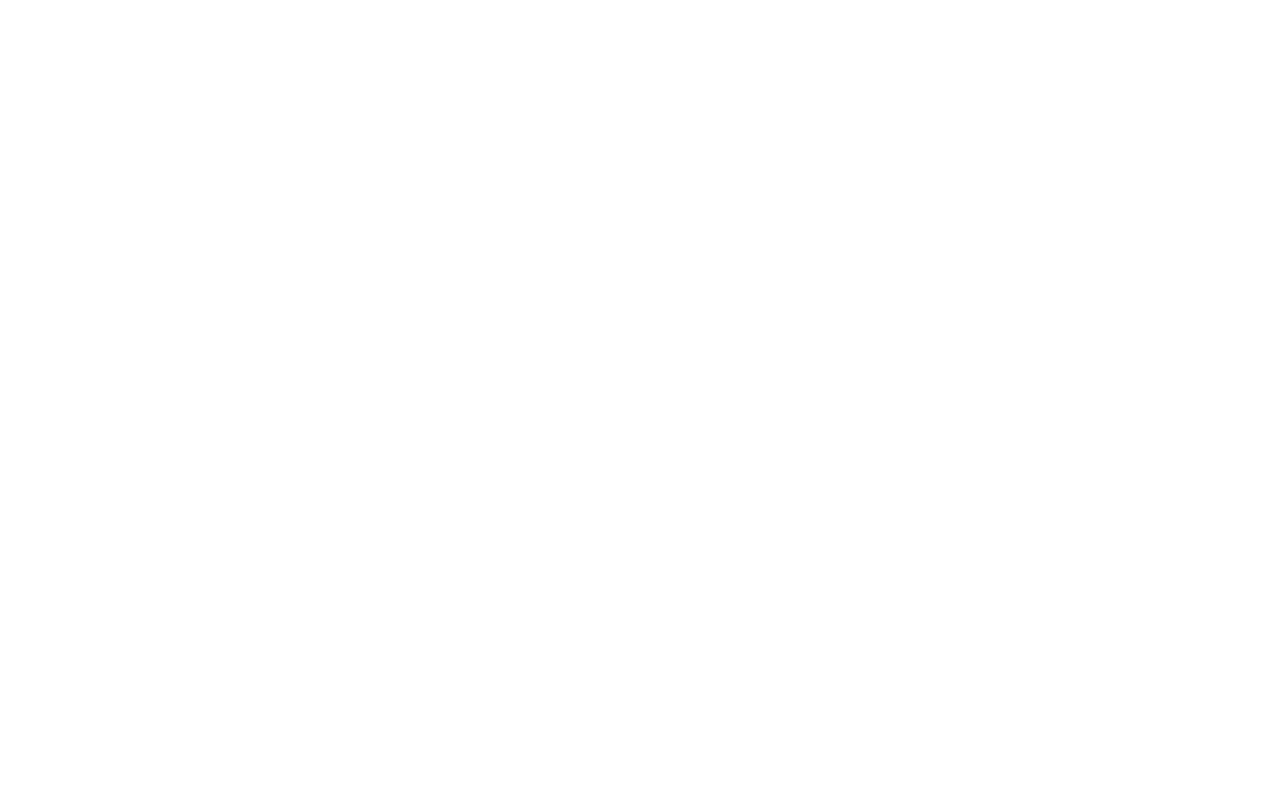
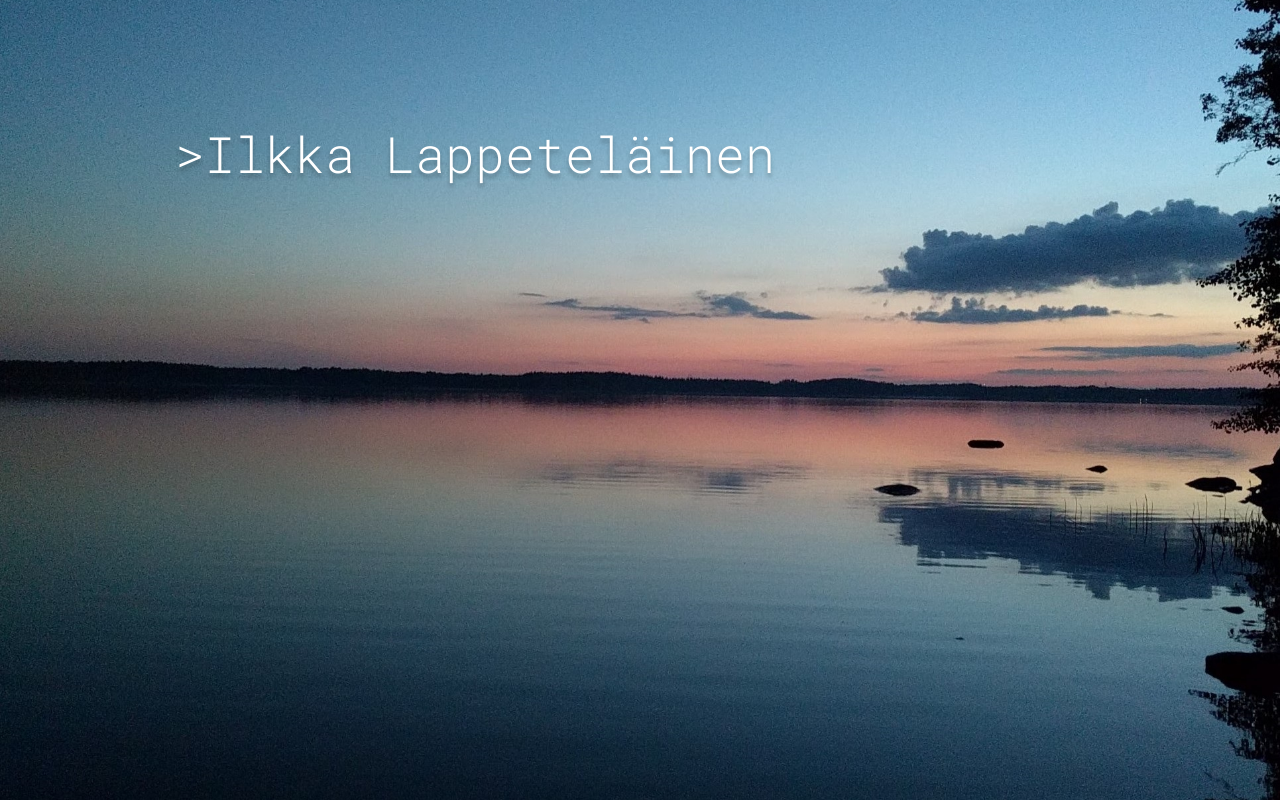
Before and after one commit to pnupu/Verkkojulkasunperusteet, a React (Create React App) app: page / in a window 1280 px wide. Shown: the top 800 px of the page. Built offline with nearby package versions, Linux system fonts and the light colour scheme.

Commit message:
Added redirects

```diff
--- a/package.json
+++ b/package.json
@@ -1,5 +1,5 @@
 {
-  "homepage": "https://pnupu.github.io/portfolio",
+  "homepage": "https://pnupu.github.io/",
   "name": "portfolio",
   "version": "0.1.0",
   "private": true,
--- a/src/App.js
+++ b/src/App.js
@@ -13,10 +13,10 @@ const App = () => {
 
     return (
         <Switch>
-            <Route path="/portfolio/:id">
+            <Route path="/:id">
                 <Projects p={projectPage}/>
             </Route>
-            <Route path="/portfolio/">
+            <Route path="/">
                 <Main />
             </Route>
 
```
Also changed, not shown: 1 other file (tests, documents, lock files or other folders).
